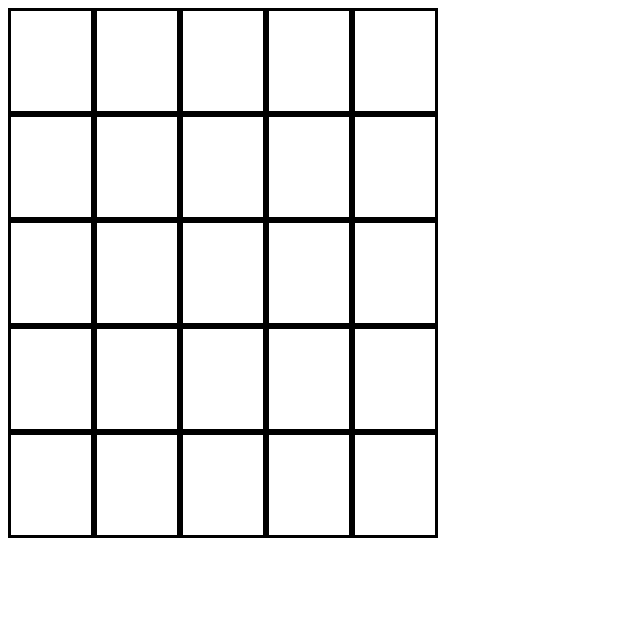
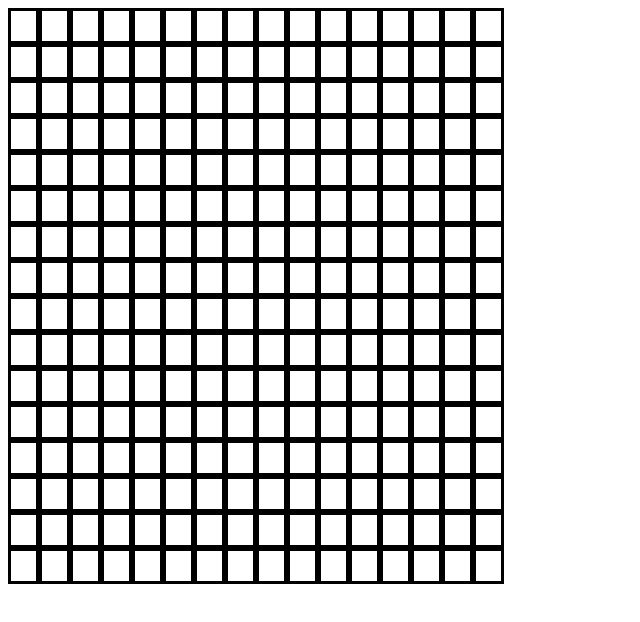
Before and after one commit to CraigMarc/etch-a-sketch, a plain HTML site: page index.html in a window 1280 px wide. Shown: the whole page, without its empty margins (0-640 px from the left). Drawn offline with Linux system fonts and the light colour scheme.

Commit message:
256 squares

```diff
--- a/etch-a-sketch.js
+++ b/etch-a-sketch.js
@@ -1,4 +1,4 @@
-for (let i=0; i<25; i++) {
+for (let i=0; i<256; i++) {
 
 const container = document.querySelector('#container');
      const grid = document.createElement('div');
--- a/styles.css
+++ b/styles.css
@@ -9,6 +9,7 @@
 
 .grid {
     border: solid;
-    width: 80px;
-    height: 100px;
+
+    width: 25px;
+    height: 30px;
 }
```
